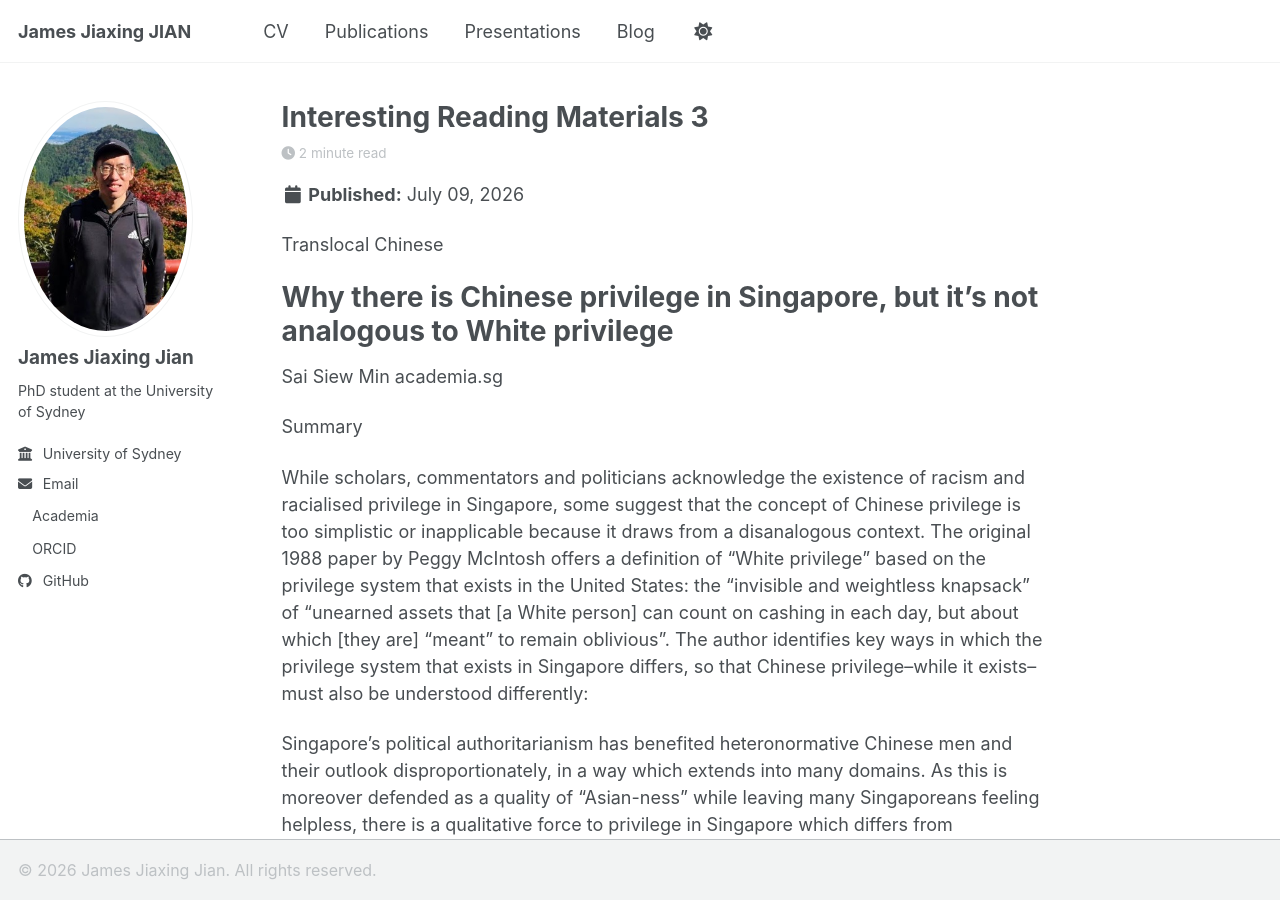
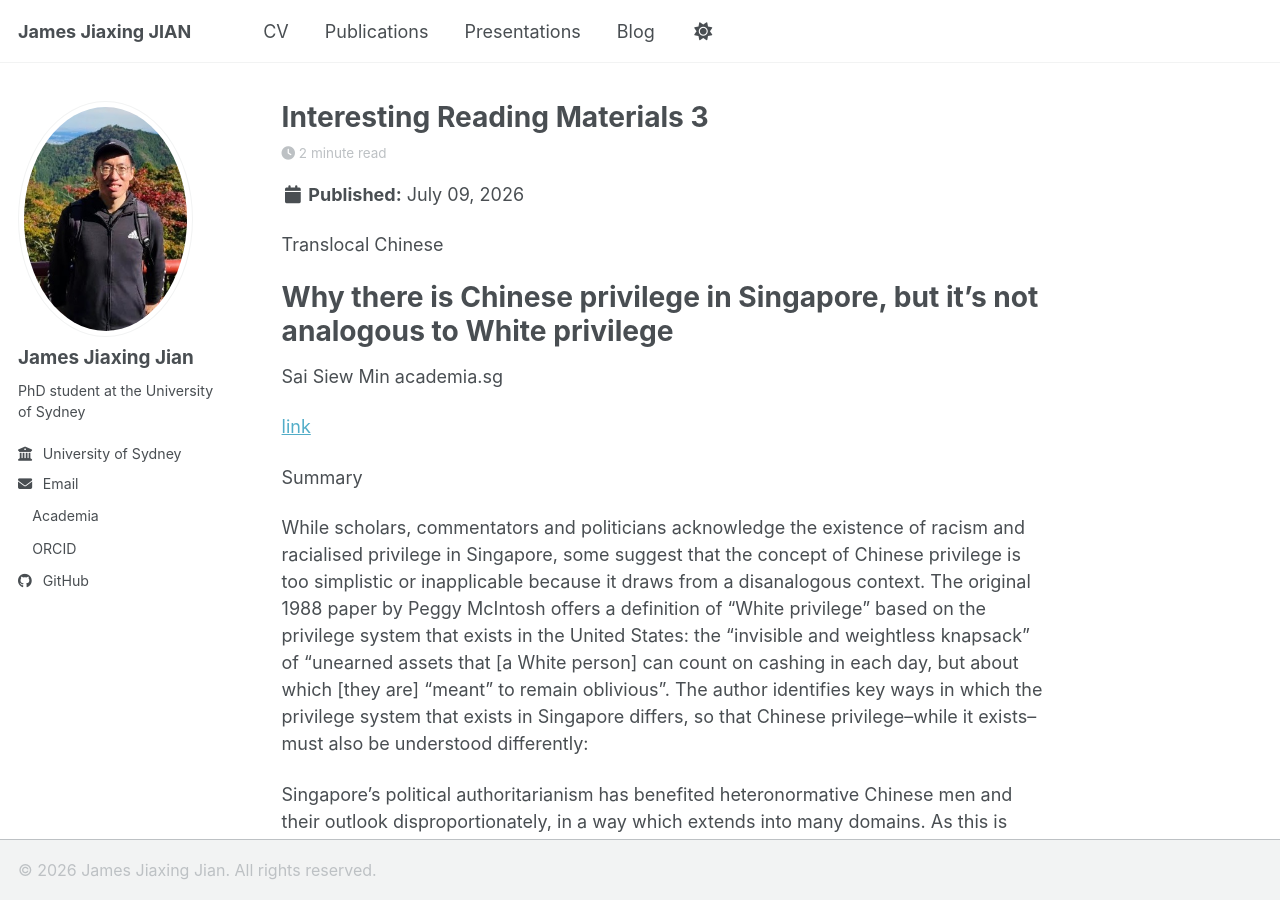
Before and after one commit to jamesjiaxingjian/jamesjiaxingjian.github.io, a Jekyll site: the page built from _posts/2026-07-09-interesting-reading-materials-3.md, in a window 1280 px wide and 900 px high. Built offline with Jekyll 4.4.1, drawn with Linux system fonts in a browser that asks for light colours; a style sheet for code colours, icons or effects is not loaded.

Commit message:
Update 2026-07-09-interesting-reading-materials-3.md

```diff
--- a/_posts/2026-07-09-interesting-reading-materials-3.md
+++ b/_posts/2026-07-09-interesting-reading-materials-3.md
@@ -12,6 +12,8 @@ Why there is Chinese privilege in Singapore, but it’s not analogous to White p
 Sai Siew Min
 academia.sg
 
+[link](https://www.academia.sg/academic-views/why-there-is-chinese-privilege-in-singapore-but-its-not-analogous-to-white-privilege/)
+
 Summary
 
 While scholars, commentators and politicians acknowledge the existence of racism and racialised privilege in Singapore, some suggest that the concept of Chinese privilege is too simplistic or inapplicable because it draws from a disanalogous context. The original 1988 paper by Peggy McIntosh offers a definition of “White privilege” based on the privilege system that exists in the United States: the “invisible and weightless knapsack” of “unearned assets that [a White person] can count on cashing in each day, but about which [they are] “meant” to remain oblivious”. The author identifies key ways in which the privilege system that exists in Singapore differs, so that Chinese privilege–while it exists–must also be understood differently:
```
